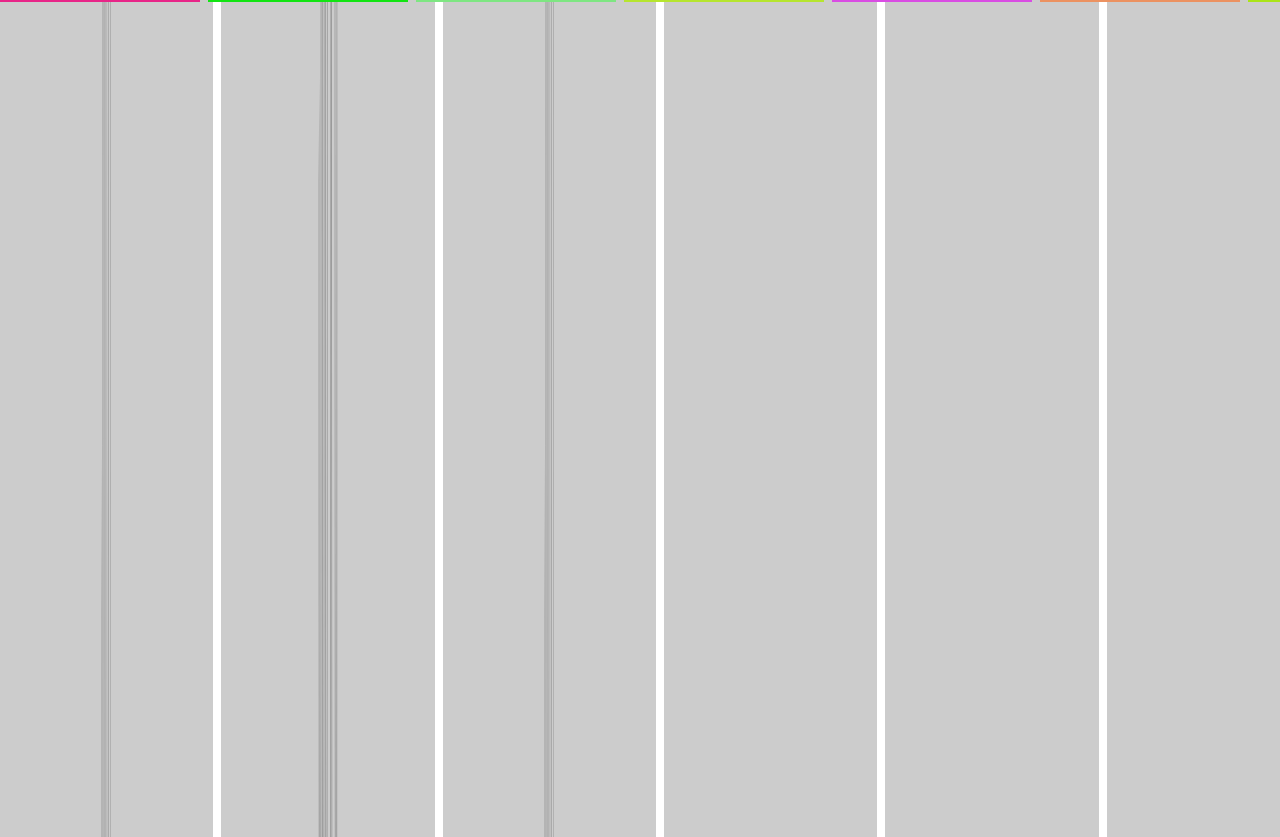
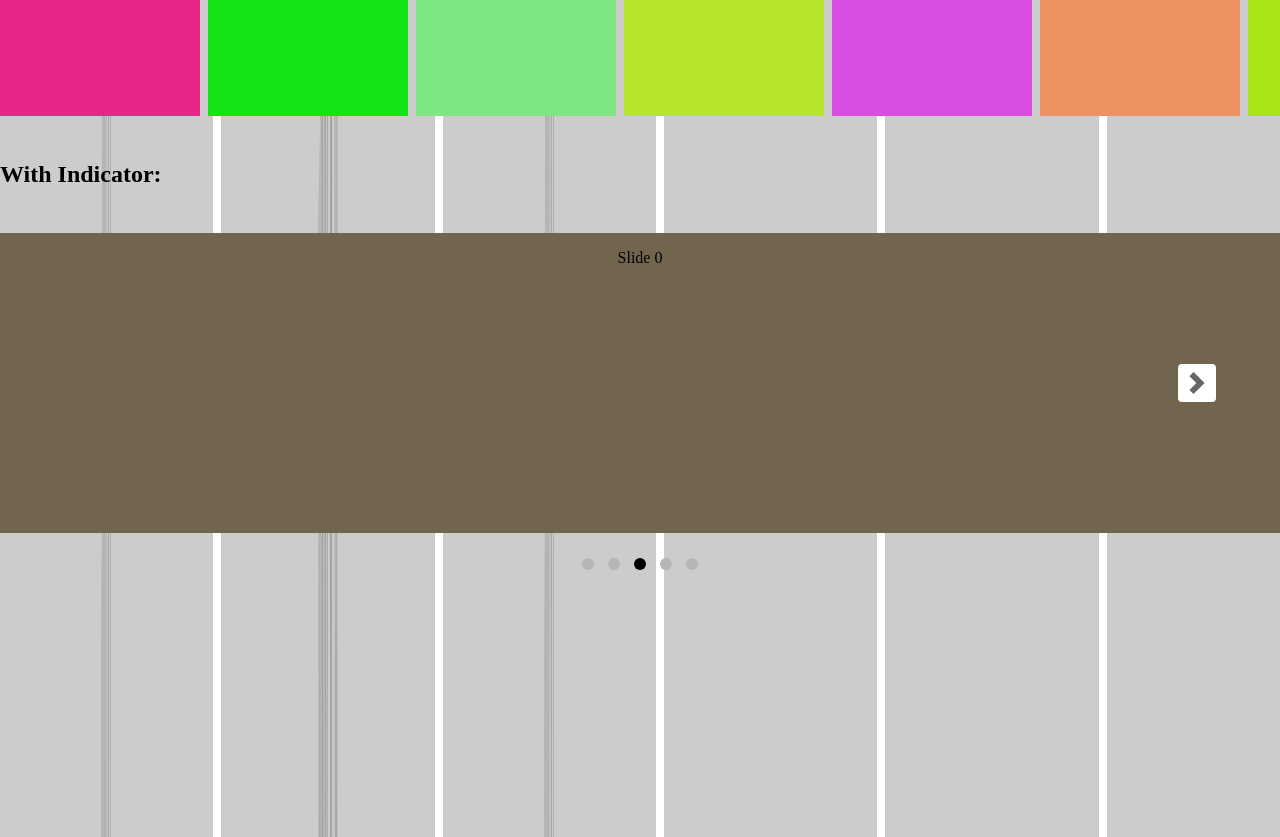
Before and after one commit to lifarl/react-scroll-snap-slider, a React (Vite) app: page / in a window 1280 px wide. Shown: the part 623-1460 px from the top of the page. Built offline with nearby package versions, Linux system fonts and the light colour scheme.

Commit message:
chore(example): added scrolling indicator example

```diff
--- a/App.tsx
+++ b/App.tsx
@@ -2,39 +2,10 @@ import ReactDOM from 'react-dom'
 import React from 'react'
 import { Slider } from './src'
 import NavArrow from './src/components/NavArrow'
-
-const getRndHex = () => {
-  return Math.floor(Math.random() * 16777215).toString(16)
-}
-
-const renderDivSlide = (item: any, index: number) => {
-  return (
-    <div key={index}>
-      <div
-        style={{
-          height: '300px',
-          width: '200px',
-          display: 'flex',
-          flexDirection: 'column',
-          textAlign: 'center',
-          backgroundColor: getRndHex(),
-        }}
-      >
-        <p>Slide {index}</p>
-      </div>
-    </div>
-  )
-}
-
-const renderImgSlide = (item: any, index: number) => {
-  return (
-    <img
-      style={{ width: '100%', maxWidth: '300px' }}
-      src={item.src}
-      key={index}
-    ></img>
-  )
-}
+import { getRndHex } from './examples/getRndHex'
+import { renderDivSlide } from './examples/withFixedDivs'
+import { renderImgSlide } from './examples/withImages'
+import { SliderWithScrollToIndex } from './examples/withScrollIndicator'
 
 const App = () => {
   const itemNumber = 24
@@ -72,6 +43,7 @@ const App = () => {
   }
   return (
     <>
+      <h2>With Images:</h2>
       <div style={{ width: '100%', height: '300px' }}>
         <Slider
           onSlideVisible={onSlideVisible}
@@ -84,11 +56,16 @@ const App = () => {
           {items.map((item, index) => renderImgSlide(item, index))}
         </Slider>
       </div>
+      <h2>With Fixed Divs:</h2>
       <div style={{ width: '100%', height: '350px' }}>
         <Slider slideWidth={200}>
           {items.map((item, index) => renderDivSlide(item, index))}
         </Slider>
       </div>
+      <h2>With Indicator:</h2>
+      <SliderWithScrollToIndex
+        items={items.slice(0, 5)}
+      ></SliderWithScrollToIndex>
     </>
   )
 }
--- /dev/null
+++ b/examples/getRndHex.ts
@@ -0,0 +1,3 @@
+export const getRndHex = () => {
+  return Math.floor(Math.random() * 16777215).toString(16)
+}
--- /dev/null
+++ b/examples/withFixedDivs/index.tsx
@@ -0,0 +1,21 @@
+import React from 'react'
+import { getRndHex } from '../getRndHex'
+
+export const renderDivSlide = (item: any, index: number) => {
+  return (
+    <div key={index}>
+      <div
+        style={{
+          height: '300px',
+          width: '200px',
+          display: 'flex',
+          flexDirection: 'column',
+          textAlign: 'center',
+          backgroundColor: getRndHex(),
+        }}
+      >
+        <p>Slide {index}</p>
+      </div>
+    </div>
+  )
+}
--- /dev/null
+++ b/examples/withImages/index.tsx
@@ -0,0 +1,11 @@
+import React from 'react'
+
+export const renderImgSlide = (item: any, index: number) => {
+  return (
+    <img
+      style={{ width: '100%', maxWidth: '300px' }}
+      src={item.src}
+      key={index}
+    ></img>
+  )
+}
--- /dev/null
+++ b/examples/withScrollIndicator/index.tsx
@@ -0,0 +1,94 @@
+import React, { useRef, useState, useMemo } from 'react'
+import { Slider } from '../../src'
+import styled from 'styled-components'
+import { getRndHex } from '../getRndHex'
+
+interface ScrollSnapSliderRef {
+  scrollToSlide: Function
+  sliderRef: React.RefObject<HTMLDivElement>
+}
+
+interface StyledPaginationBulletProps {
+  isActive: boolean
+}
+
+const StyledPagination = styled.div`
+  list-style: none;
+  width: 50%;
+  padding: 0 0 20 0;
+  margin: 0 auto;
+  text-align: center;
+  z-index: 10;
+`
+
+const StyledPaginationBullet = styled.span<StyledPaginationBulletProps>`
+  display: inline-block;
+  width: 12px;
+  height: 12px;
+  background-color: ${(props) => (props.isActive ? '#000' : '#b6b6b6')};
+  cursor: pointer;
+  margin: 0 7px;
+  border-radius: 50%;
+  transition-property: transform, opacity, background-color;
+  transition-duration: 0.3s;
+`
+
+export const renderFullWidthSlide = (index: number) => {
+  return (
+    <div key={index} style={{ width: '100%' }}>
+      <div
+        style={{
+          height: '300px',
+          width: '100%',
+          display: 'flex',
+          flexDirection: 'column',
+          textAlign: 'center',
+          backgroundColor: getRndHex(),
+        }}
+      >
+        <p>Slide {index}</p>
+      </div>
+    </div>
+  )
+}
+
+export const SliderWithScrollToIndex: React.FC<any> = (props) => {
+  const gallerySliderRef = useRef<ScrollSnapSliderRef>(null)
+  const [slideIndex, setIndex] = useState(0)
+
+  const changeGalleryIndex = (index: number) => {
+    gallerySliderRef.current?.scrollToSlide(index)
+    setIndex(index)
+  }
+
+  const onGallerySlidesVisibilityChange = (index: number) => {
+    setIndex(index)
+  }
+
+  const items = useMemo(
+    () => props.items.map((item, index) => renderFullWidthSlide(index)),
+    []
+  )
+
+  return (
+    <div style={{ width: '100%', height: '350px' }}>
+      <Slider
+        ref={gallerySliderRef}
+        onSlidesVisibilityChange={onGallerySlidesVisibilityChange}
+      >
+        {items}
+      </Slider>
+      <StyledPagination>
+        {props.items.map((item, index) => {
+          return (
+            <StyledPaginationBullet
+              key={index}
+              onClick={() => changeGalleryIndex(index)}
+              isActive={slideIndex === index}
+            ></StyledPaginationBullet>
+          )
+        })}
+      </StyledPagination>
+    </div>
+  )
+}
```
Also changed, not shown: .eslintrc.js.
